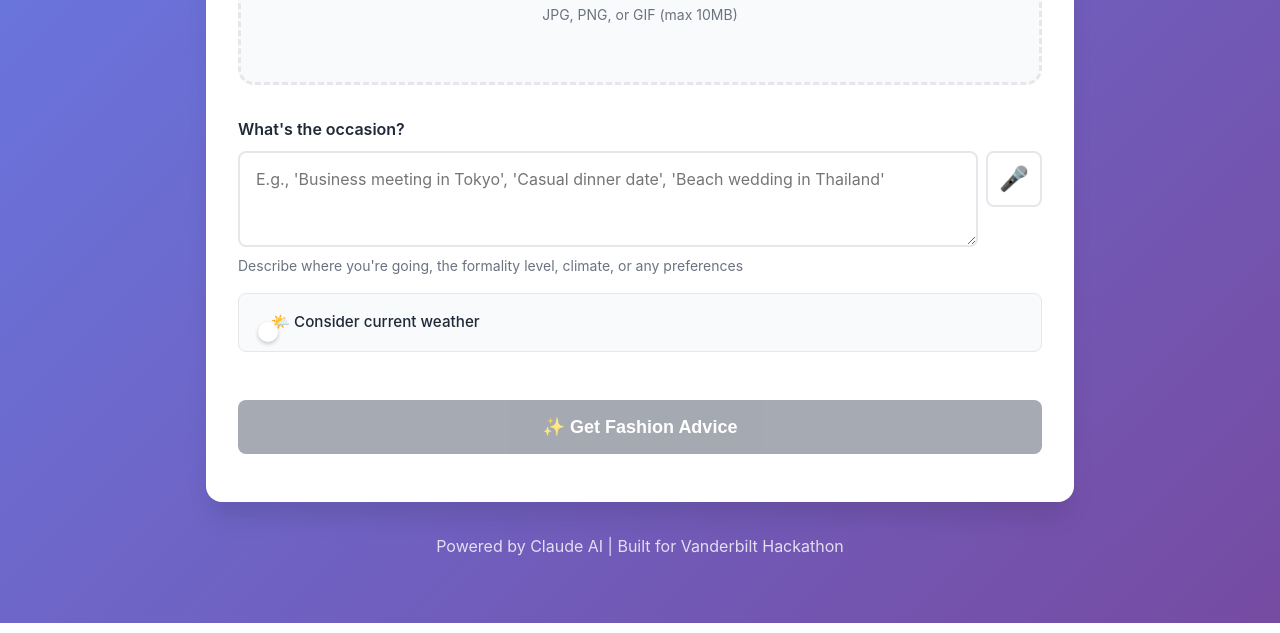
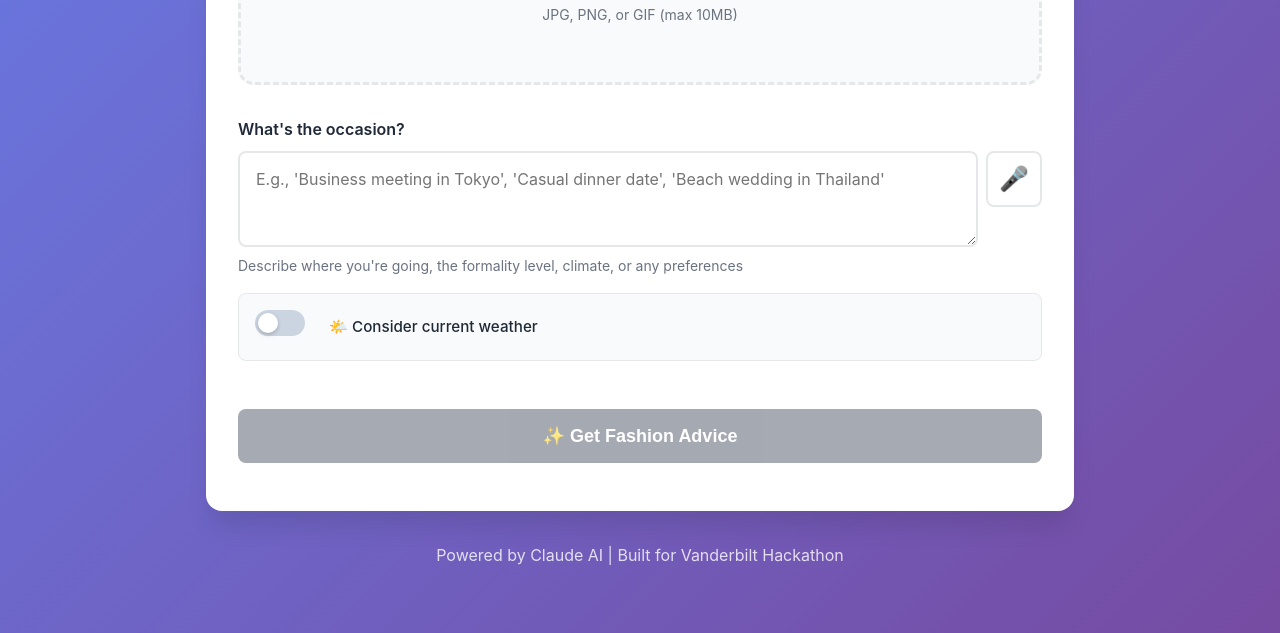
Before and after one commit to PMQ9/ai-attire, a website: page public/index.html in a window 1280 px wide. Shown: the part 469-1102 px from the top of the page. Drawn offline with Linux system fonts and the light colour scheme.

Commit message:
fix minor UI error

```diff
--- a/public/styles.css
+++ b/public/styles.css
@@ -494,7 +494,7 @@ footer {
     border: 1px solid var(--border-color);
     display: flex;
     align-items: center;
-    gap: 1rem;
+    gap: 1.5rem;
 }
 
 .toggle-label {
@@ -502,6 +502,7 @@ footer {
     align-items: center;
     cursor: pointer;
     user-select: none;
+    flex-shrink: 0;
 }
 
 .toggle-label input[type="checkbox"] {
@@ -516,6 +517,7 @@ footer {
     border-radius: 13px;
     transition: background-color 0.3s ease;
     flex-shrink: 0;
+    display: block;
 }
 
 .toggle-slider::before {
@@ -543,6 +545,10 @@ footer {
     font-size: 0.95rem;
     color: var(--text-dark);
     font-weight: 500;
+    flex-grow: 1;
+    min-width: 0;
+    line-height: 1.5;
+    padding: 0.25rem 0;
 }
 
 /* Weather Display in Results */
```
